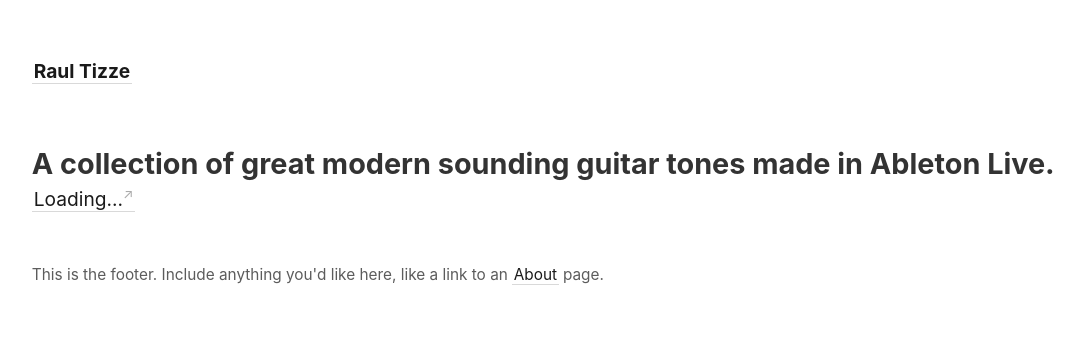
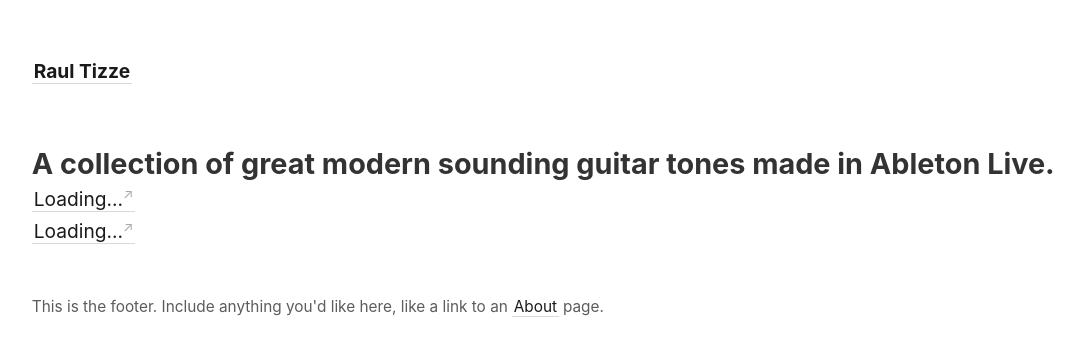
Before and after one commit to raultizze/raultizzeweb, a Jekyll site: the page built from _pages/Guitar Tones.md, in a window 1280 px wide. Shown: the top 356 px of the page, without its empty margins (45-1129 px from the left). Built offline with Jekyll 4.4.1, drawn with Linux system fonts in a browser that asks for light colours; a script that is not in the unit is left out.

Commit message:
wewefmoewf

```diff
--- a/_pages/Guitar Tones.md
+++ b/_pages/Guitar Tones.md
@@ -11,3 +11,6 @@ permalink: /Guitar Tones
 
 <script src="https://gumroad.com/js/gumroad-embed.js"></script>
 <div class="gumroad-product-embed"><a href="https://raultizze.gumroad.com/l/FriedmanTone">Loading...</a></div>
+
+<script src="https://gumroad.com/js/gumroad-embed.js"></script>
+<div class="gumroad-product-embed"><a href="https://raultizze.gumroad.com/l/Tim">Loading...</a></div>
```
